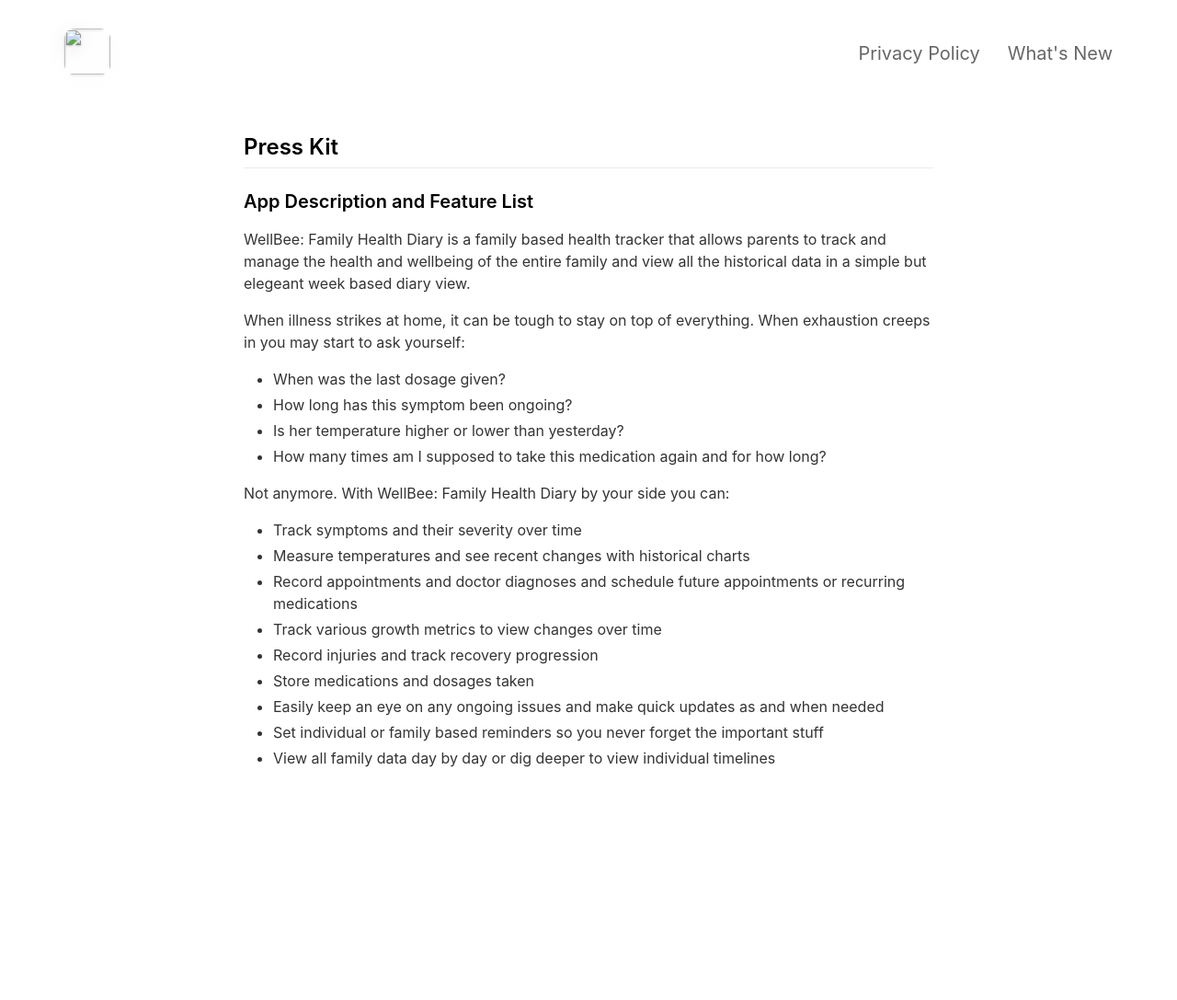
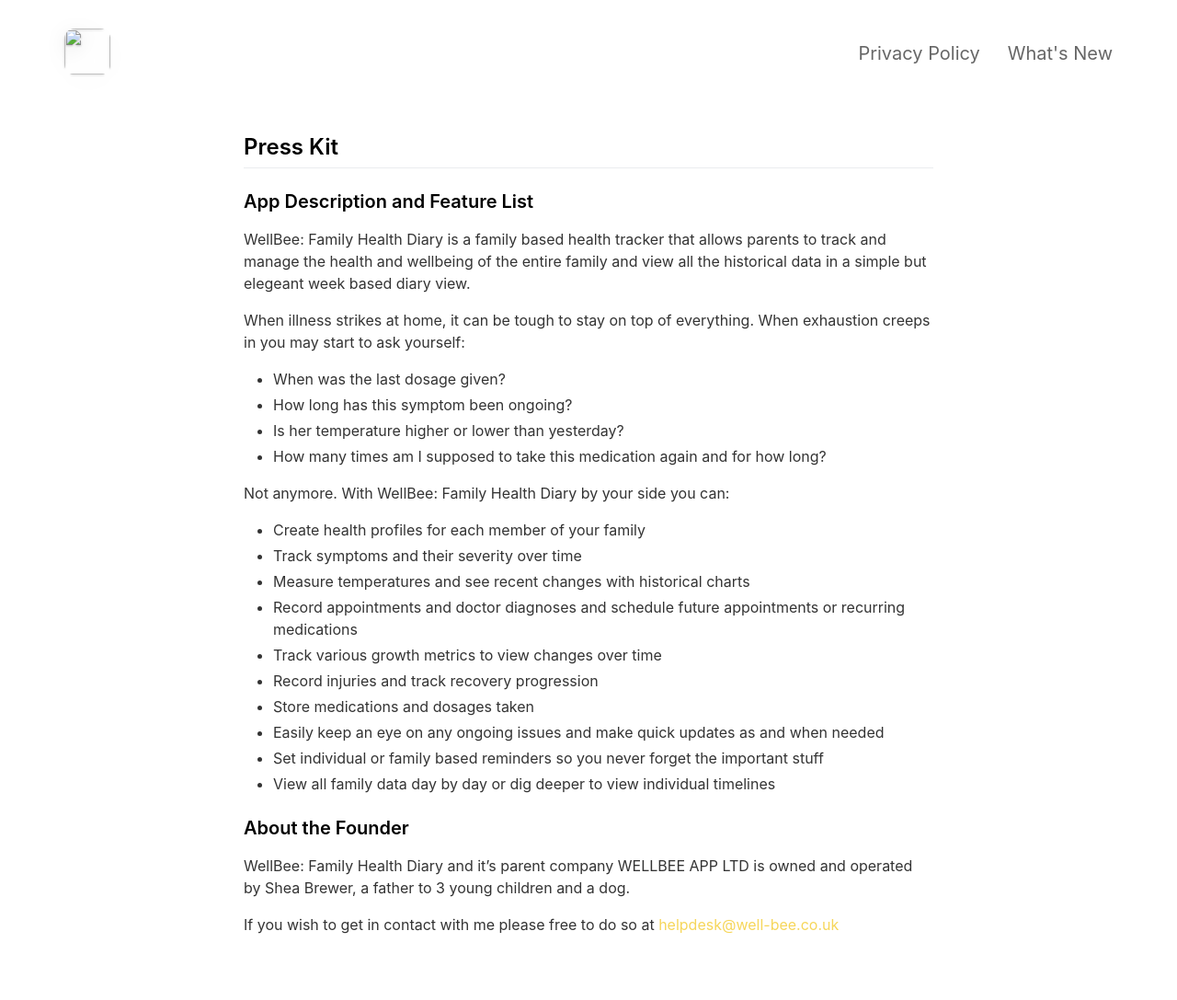
Before and after one commit to sheabrewer1986/WellBeeWebsite, a Jekyll site: the page built from _pages/presskit.md, in a window 1280 px wide. Shown: the whole page at 92% size. Built offline with Jekyll 4.4.1, drawn with Linux system fonts in a browser that asks for light colours; nearby versions of some CDN libraries; before the commit the page ends 906 px from its top, so only the background shows below that.

Commit message:
[Feature] Added short section about founder

```diff
--- a/_pages/presskit.md
+++ b/_pages/presskit.md
@@ -19,6 +19,7 @@
 
 Not anymore. With WellBee: Family Health Diary by your side you can:
 
+* Create health profiles for each member of your family
 * Track symptoms and their severity over time
 * Measure temperatures and see recent changes with historical charts
 * Record appointments and doctor diagnoses and schedule future appointments or recurring medications
@@ -28,3 +29,10 @@
 * Easily keep an eye on any ongoing issues and make quick updates as and when needed
 * Set individual or family based reminders so you never forget the important stuff
 * View all family data day by day or dig deeper to view individual timelines
+
+
+### About the Founder
+
+WellBee: Family Health Diary and it's parent company WELLBEE APP LTD is owned and operated by Shea Brewer, a father to 3 young children and a dog.
+
+If you wish to get in contact with me please free to do so at [helpdesk@well-bee.co.uk](mailto:helpdesk@well-bee.co.uk?subject=WellBee%20Support%20Request)
```
